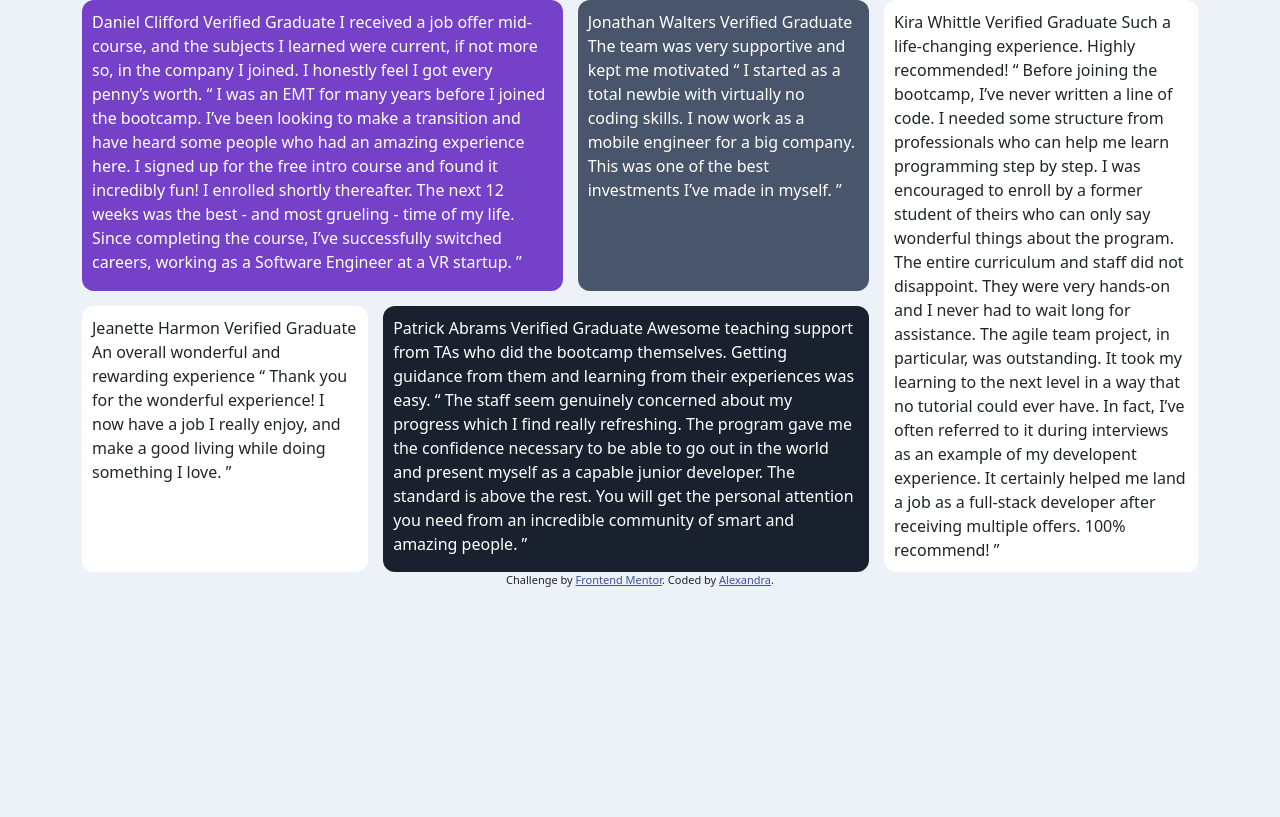
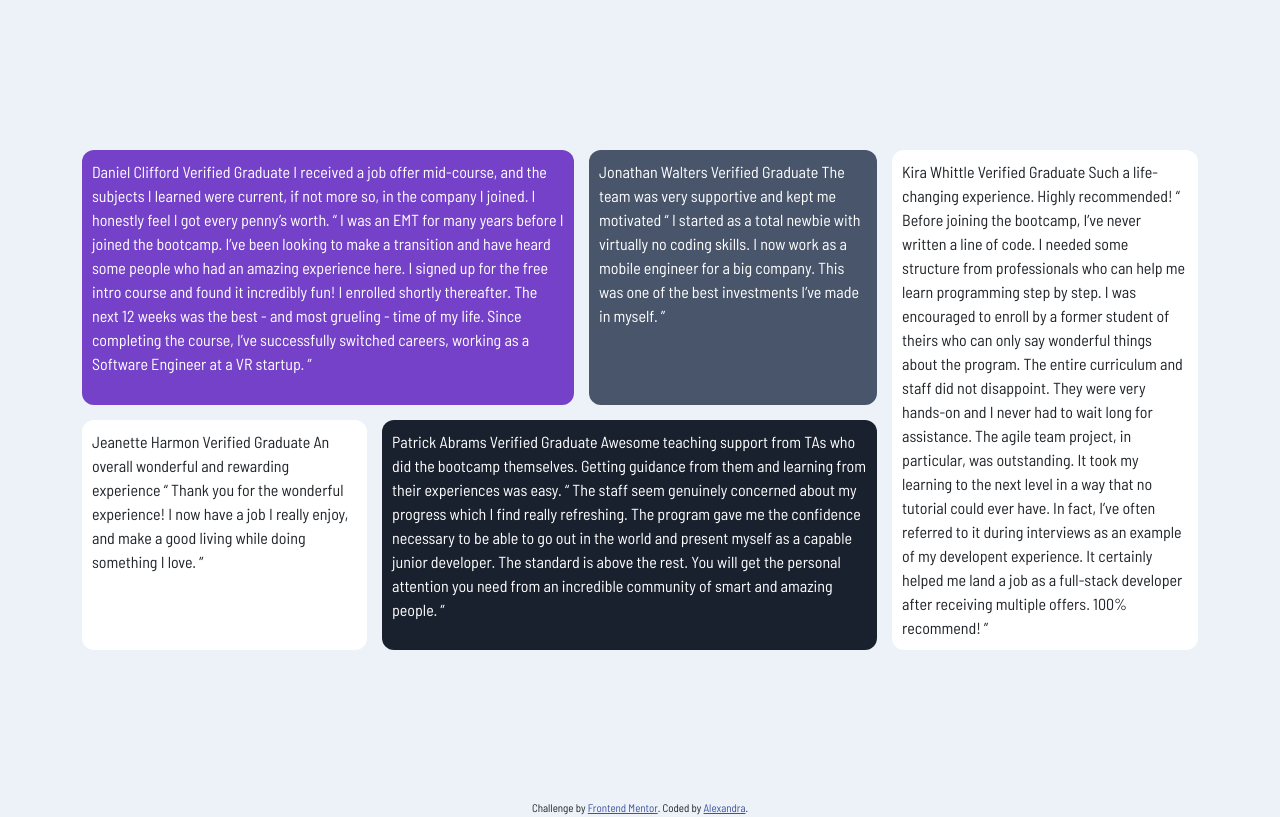
Before and after one commit to AlexandraTnd/Frontend-Mentor---Testimonials-grid-section, a plain HTML site: page index.html in a window 1280 px wide. Drawn offline with nearby package versions, Linux system fonts and the light colour scheme.

Commit message:
add box style

```diff
--- a/index.html
+++ b/index.html
@@ -34,6 +34,7 @@
 </head>
 
 <body>
+  <main class="d-flex align-items-center">
     <div class="container">
       <div class="box1">
         Daniel Clifford
@@ -94,6 +95,7 @@
         100% recommend! ”
       </div>
     </div>
+  </main>
   <div class="attribution">
     Challenge by <a href="https://www.frontendmentor.io?ref=challenge" target="_blank">Frontend Mentor</a>.
     Coded by <a href="#">Alexandra</a>.
--- a/style.css
+++ b/style.css
@@ -4,6 +4,7 @@
 
 body {
     background-color: hsl(210, 46%, 95%);
+    font-family: 'Barlow Semi Condensed';
 }
 
 .box1 {
@@ -51,3 +52,7 @@ body {
     'box1 box1 box2 box5'
     'box3 box4 box4 box5';
 }
+
+main {
+    height: 100vh;
+}
```
Lines whose indentation alone changed are shown as unchanged.
